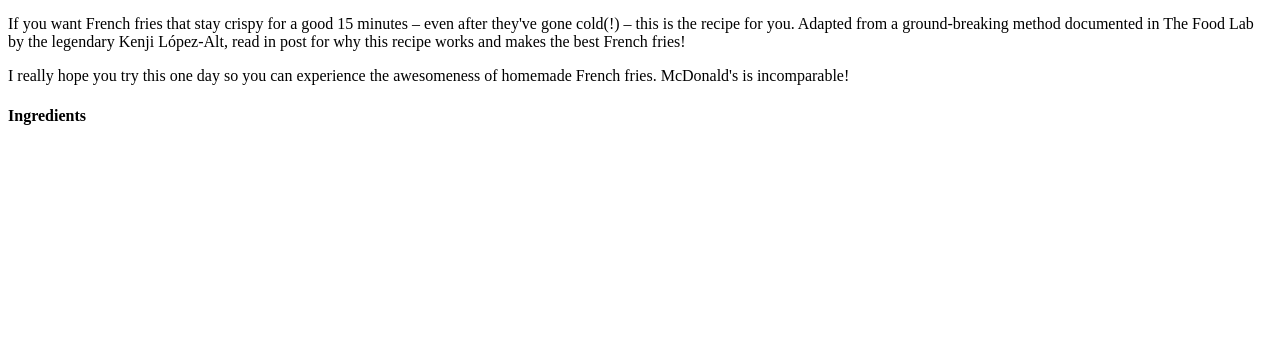
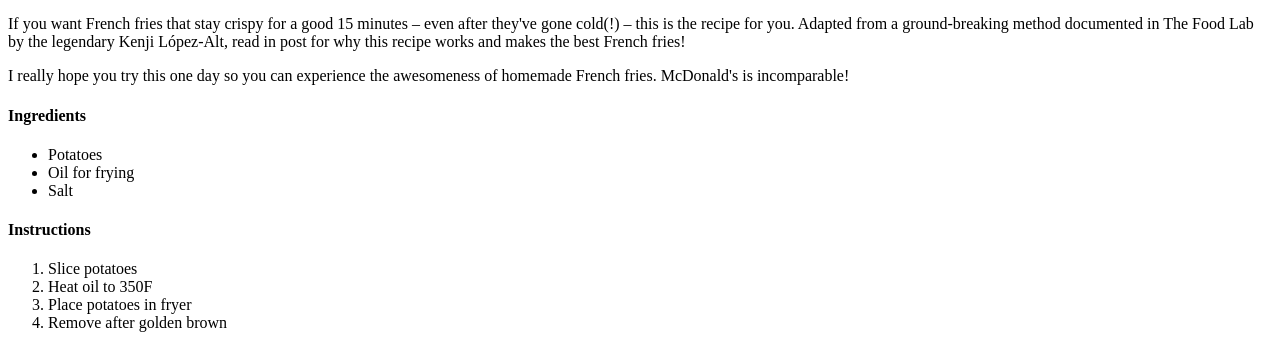
Before and after one commit to maxhutch102/odin-recipes, a plain HTML site: page recipes/fries.html in a window 1280 px wide. Shown: the part 438-800 px from the top of the page. Drawn offline with Linux system fonts and the light colour scheme.

Commit message:
Added steps to the french fries

```diff
--- a/recipes/fries.html
+++ b/recipes/fries.html
@@ -12,6 +12,32 @@
     <p>If you want French fries that stay crispy for a good 15 minutes – even after they've gone cold(!) – this is the recipe for you. Adapted from a ground-breaking method documented in The Food Lab by the legendary Kenji López-Alt, read in post for why this recipe works and makes the best French fries!</p>
     <p>I really hope you try this one day so you can experience the awesomeness of homemade French fries. McDonald's is incomparable!</p>
     <h4>Ingredients</h4>
+    <ul>
+        <li>
+            Potatoes
+        </li>
+        <li>
+            Oil for frying
+        </li>
+        <li>
+            Salt
+        </li>
+    </ul>
+    <h4>Instructions</h4>
+    <ol>
+        <li>
+            Slice potatoes
+        </li>
+        <li>
+            Heat oil to 350F
+        </li>
+        <li>
+            Place potatoes in fryer
+        </li>
+        <li>
+            Remove after golden brown
+        </li>
+    </ol>
 
 
 
```
